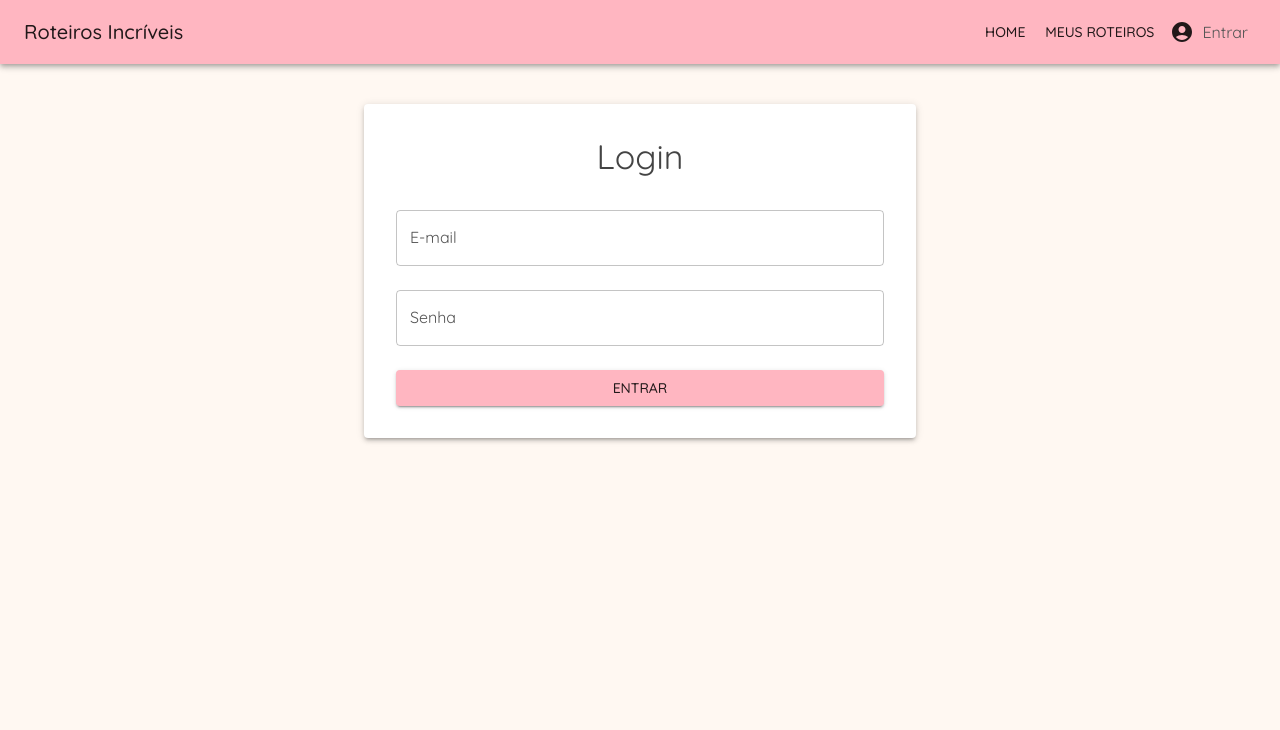
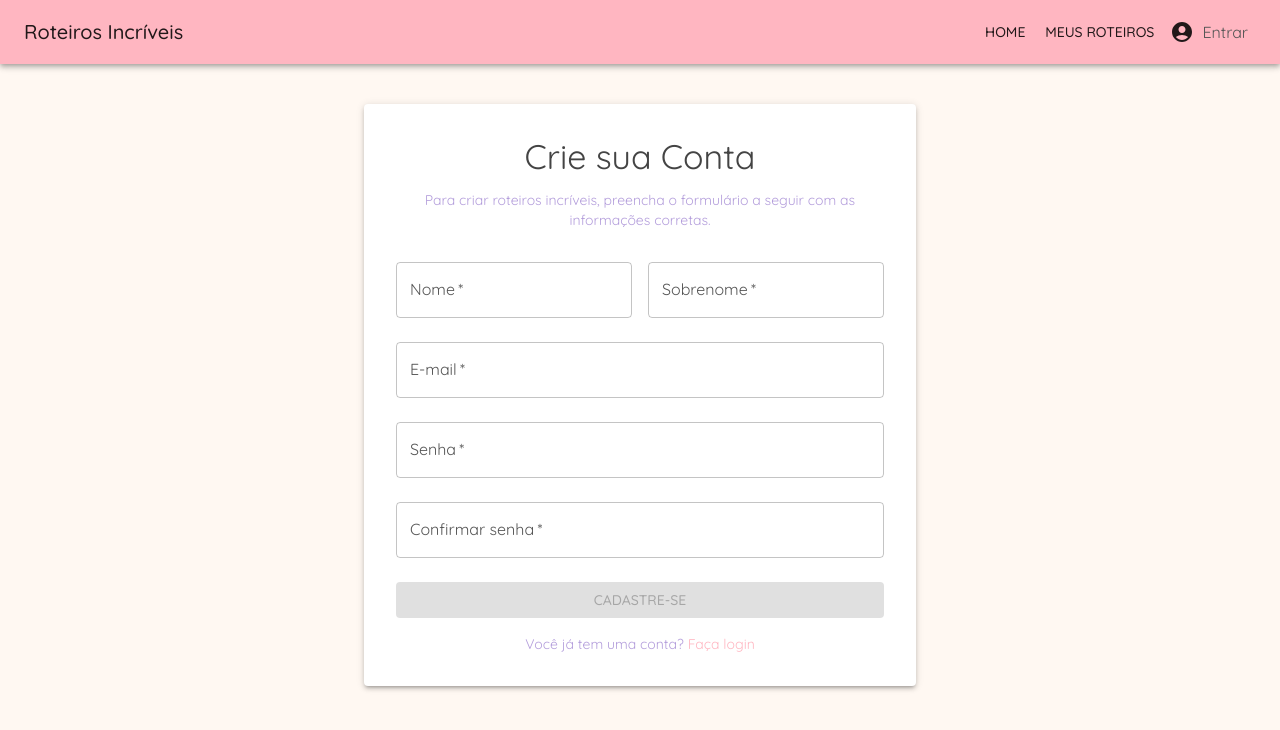
Before and after one commit to AndreLuizBressan/trabalho_ine5646, a React (Create React App) app in the folder frontend/: page /signup in a window 1280 px wide. Shown: the top 730 px of the page. Built offline with nearby package versions, Linux system fonts and the light colour scheme.

Commit message:
cadastro

```diff
--- a/frontend/src/pages/Signup.js
+++ b/frontend/src/pages/Signup.js
@@ -1,28 +1,36 @@
 import React, { useState } from "react";
-import { Container, Typography, TextField, Button, Box, Paper } from "@mui/material";
-import { useAuth } from "../context/AuthContext";
+import { Container, Typography, TextField, Button, Box, Paper, Link } from "@mui/material";
 import { useNavigate } from "react-router-dom";
 
-const Login = () => {
-  const { login } = useAuth();
+const Signup = () => {
+  const [password, setPassword] = useState("");
+  const [confirmPassword, setConfirmPassword] = useState("");
+  const [error, setError] = useState("");
   const navigate = useNavigate();
-  const [credentials, setCredentials] = useState({
-    email: "",
-    password: "",
-  });
 
-  const handleChange = (e) => {
-    const { name, value } = e.target;
-    setCredentials((prev) => ({ ...prev, [name]: value }));
+  const handlePasswordChange = (e) => {
+    setPassword(e.target.value);
+    if (confirmPassword && e.target.value !== confirmPassword) {
+      setError("As senhas não coincidem");
+    } else {
+      setError("");
+    }
+  };
+
+  const handleConfirmPasswordChange = (e) => {
+    setConfirmPassword(e.target.value);
+    if (password && e.target.value !== password) {
+      setError("As senhas não coincidem");
+    } else {
+      setError("");
+    }
   };
 
   const handleSubmit = (e) => {
     e.preventDefault();
-    const success = login(credentials.email, credentials.password);
-    if (success) {
-      navigate("/main");
-    } else {
-      alert("Credenciais inválidas.");
+    if (!error && password && confirmPassword) {
+      alert("Conta criada com sucesso");
+      navigate("/home");
     }
   };
 
@@ -31,28 +39,60 @@ const Login = () => {
       <Paper elevation={3} sx={{ padding: 4, marginTop: 5 }}>
         <Box textAlign="center" marginBottom={2}>
           <Typography variant="h4" gutterBottom>
-            Login
+            Crie sua Conta
+          </Typography>
+          <Typography variant="body2" color="text.secondary">
+            Para criar roteiros incríveis, preencha o formulário a seguir com as informações corretas.
           </Typography>
         </Box>
+        <Box component="form" noValidate autoComplete="off" onSubmit={handleSubmit}>
+          <Box sx={{ display: 'flex', gap: 2, margin: 'normal' }}>
+            <TextField
+              label="Nome"
+              variant="outlined"
+              margin="normal"
+              fullWidth
+              required
+            />
+            <TextField
+              label="Sobrenome"
+              variant="outlined"
+              margin="normal"
+              fullWidth
+              required
+            />
+          </Box>
 
-        <Box component="form" noValidate autoComplete="off" onSubmit={handleSubmit}>
           <TextField
             label="E-mail"
-            name="email"
             type="email"
             variant="outlined"
             fullWidth
             margin="normal"
-            onChange={handleChange}
+            required
           />
+
           <TextField
             label="Senha"
-            name="password"
             type="password"
             variant="outlined"
             fullWidth
             margin="normal"
-            onChange={handleChange}
+            required
+            value={password}
+            onChange={handlePasswordChange}
+          />
+          <TextField
+            label="Confirmar senha"
+            type="password"
+            variant="outlined"
+            fullWidth
+            margin="normal"
+            required
+            value={confirmPassword}
+            onChange={handleConfirmPasswordChange}
+            error={!!error}
+            helperText={error}
           />
           <Button
             type="submit"
@@ -60,13 +100,22 @@ const Login = () => {
             color="primary"
             fullWidth
             sx={{ marginTop: 2 }}
+            disabled={!!error || !password || !confirmPassword}
           >
-            Entrar
+            Cadastre-se
           </Button>
-        </Box>
+          </Box>
+          <Box textAlign="center" sx={{ marginTop: 2 }}>
+            <Typography variant="body2" color="text.secondary">
+              Você já tem uma conta?{" "}
+              <Link href="/login" underline="hover">
+                Faça login
+              </Link>
+            </Typography>
+         </Box>
       </Paper>
     </Container>
   );
 };
 
-export default Login;
+export default Signup;
```
